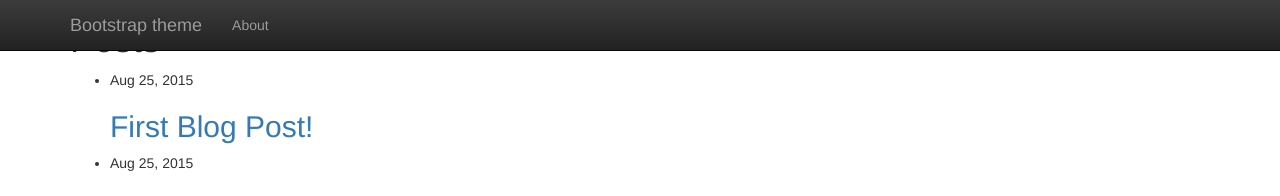
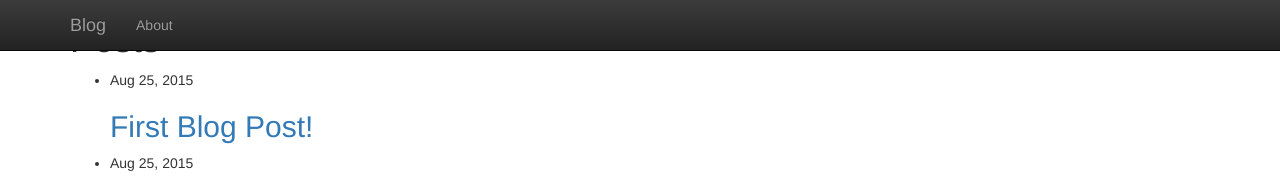
Before and after one commit to jacobpadilla/jacobpadilla.github.io, a Jekyll site: the page built from index.html, in a window 1280 px wide. Shown: the top 196 px of the page. Built offline with Jekyll 4.4.1, drawn with Linux system fonts in a browser that asks for light colours; nearby versions of some CDN libraries.

Commit message:
Layout goofing

```diff
--- a/_includes/header.html
+++ b/_includes/header.html
@@ -10,7 +10,7 @@
             <span class="icon-bar"></span>
             <span class="icon-bar"></span>
           </button>
-          <a class="navbar-brand" href="#">Bootstrap theme</a>
+          <a class="navbar-brand" href="{{ site.baseurl }}/">{{ site.title }}</a>
         </div>
         <div id="navbar" class="navbar-collapse collapse">
           <ul class="nav navbar-nav">
```
